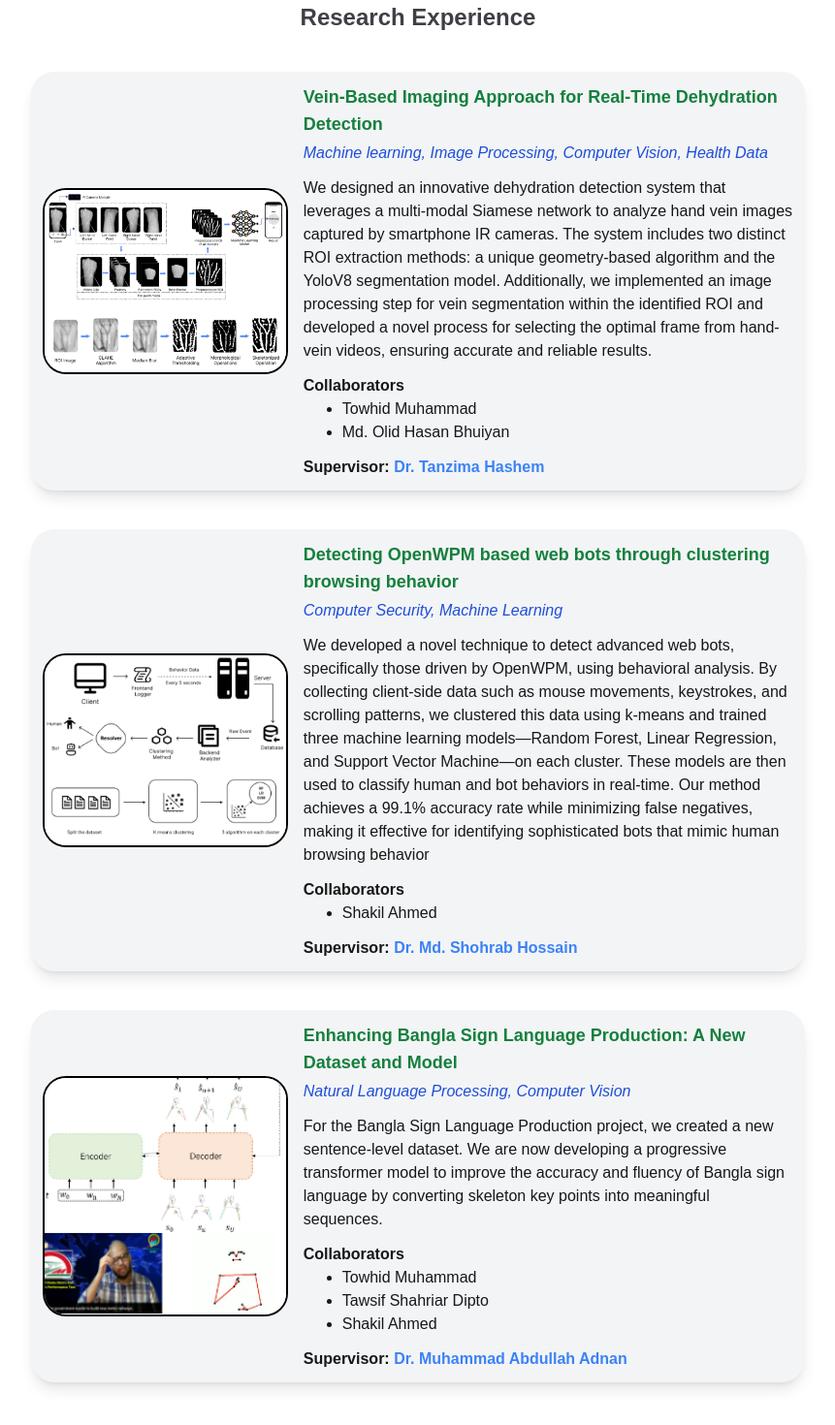
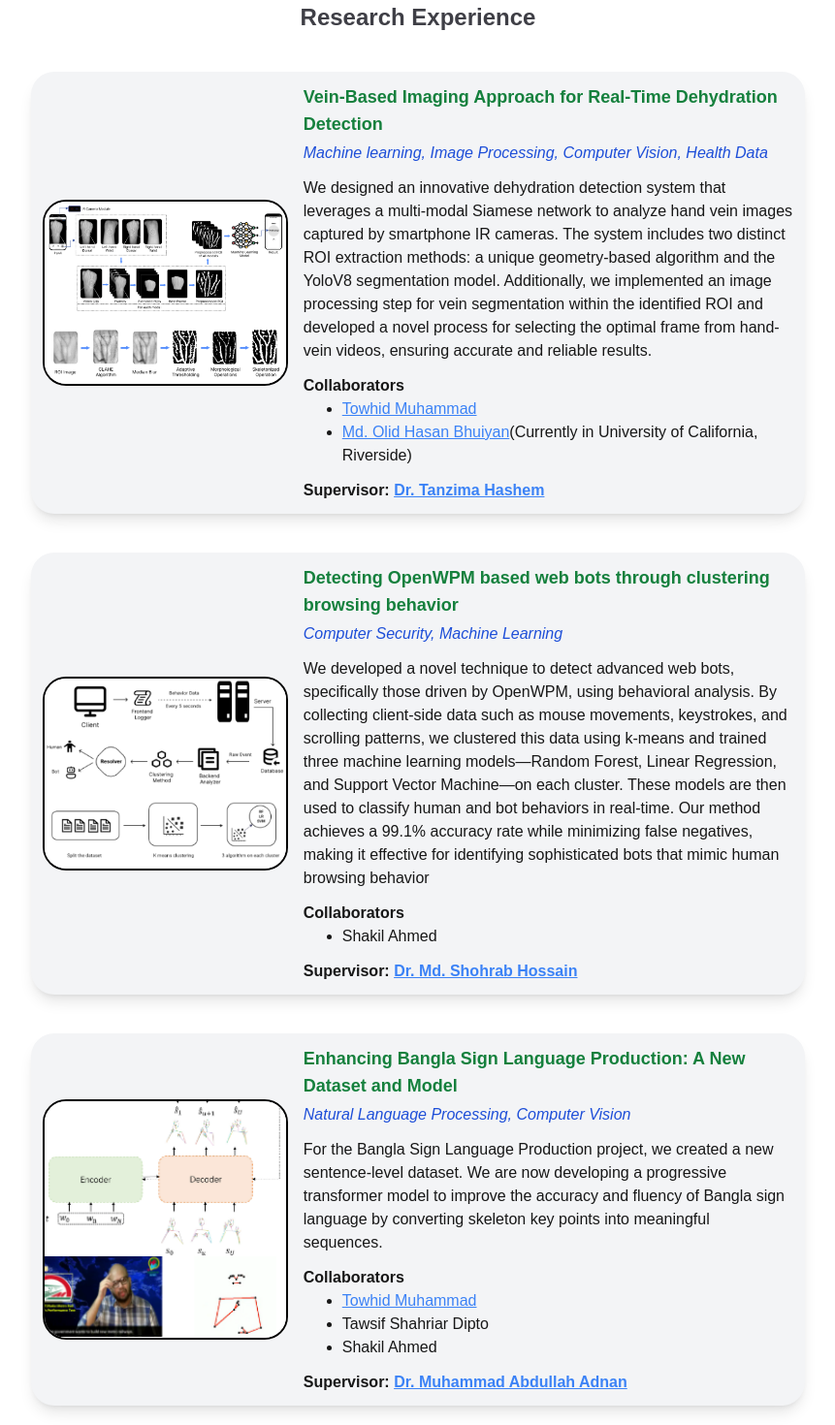
Before and after one commit to Rigan31/rigan31.github.io, a Next.js app: page /research in a window 1280 px wide. Shown: the part 90-1560 px from the top of the page at 97% size, without its empty margins (209-1070 px from the left). Before the commit the page ends 1536 px from the top, so only its background shows below. Built offline with nearby package versions, Linux system fonts and the light colour scheme.

Commit message:
Collaborator link added

```diff
--- a/app/page.js
+++ b/app/page.js
@@ -43,11 +43,11 @@ export default function Home() {
 
         </section>
 
-        {/* <div className="bg-yellow-200 dark:bg-black fixed bottom-2 right-2 text-base p-2">
+        <div className="bg-yellow-200 dark:bg-black fixed bottom-2 right-2 text-base p-2">
           <div onClick={()=> setTheme(theme === 'dark' ? 'light' : 'dark') } className=" bg-black dark:bg-white rounded-lg shadow-lg p-2 hover:text-lg transition duration-50 delay-50 cursor-pointer">
               <BsMoonStarsFill className=" text-white dark:text-black"/>
           </div>
-        </div> */}
+        </div>
       </main>
     </>
   );
--- a/app/research/page.js
+++ b/app/research/page.js
@@ -40,15 +40,15 @@ const research = () => {
                                     <div className="mt-3">
                                         <span className="font-bold text-base" >Collaborators</span>
                                         <ul className=" text-base list-disc pl-10">
-                                            <li>Towhid Muhammad</li>
-                                            <li>Md. Olid Hasan Bhuiyan</li>
+                                            <li><span className="text-blue-500"><a href="https://towhid17.github.io/" target="_blank"><u>Towhid Muhammad</u></a></span></li>
+                                            <li><span className="text-blue-500"><a href="https://sizvy.github.io/" target="_blank"><u>Md. Olid Hasan Bhuiyan</u></a></span>(Currently in University of California, Riverside)</li>
                                         </ul>
 
                                     </div>
 
                                     <div className="mt-3">
                                         <span className="font-bold text-base">Supervisor: </span>
-                                        <span className="text-blue-500 font-bold"><a href="https://sites.google.com/site/tanzimahashem/" target="_blank">Dr. Tanzima Hashem</a></span>
+                                        <span className="text-blue-500 font-bold"><a href="https://sites.google.com/site/tanzimahashem/" target="_blank"><u>Dr. Tanzima Hashem</u></a></span>
                                     </div>
                                 </div>
 
@@ -83,7 +83,7 @@ const research = () => {
 
                                     <div className="mt-3">
                                         <span className="font-bold text-base">Supervisor: </span>
-                                        <span className="text-blue-500 font-bold"><a href="https://mshohrabhossain.buet.ac.bd/" target="_blank">Dr. Md. Shohrab Hossain</a></span>
+                                        <span className="text-blue-500 font-bold"><a href="https://mshohrabhossain.buet.ac.bd/" target="_blank"><u>Dr. Md. Shohrab Hossain</u></a></span>
                                     </div>
                                 </div>
 
@@ -111,7 +111,7 @@ const research = () => {
                                     <div className="mt-3">
                                         <span className="font-bold text-base" >Collaborators</span>
                                         <ul className=" text-base list-disc pl-10">
-                                            <li>Towhid Muhammad</li>
+                                            <li><span className="text-blue-500"><a href="https://towhid17.github.io/" target="_blank"><u>Towhid Muhammad</u></a></span></li>
                                             <li>Tawsif Shahriar Dipto</li>
                                             <li>Shakil Ahmed</li>
                                         </ul>
@@ -120,7 +120,7 @@ const research = () => {
 
                                     <div className="mt-3">
                                         <span className="font-bold text-base">Supervisor: </span>
-                                        <span className="text-blue-500 font-bold"><a href="https://sites.google.com/site/abdullahadnan" target="_blank">Dr. Muhammad Abdullah Adnan</a></span>
+                                        <span className="text-blue-500 font-bold"><a href="https://sites.google.com/site/abdullahadnan" target="_blank"><u>Dr. Muhammad Abdullah Adnan</u></a></span>
                                     </div>
                                 </div>
 
--- a/components/MenuItem.js
+++ b/components/MenuItem.js
@@ -9,7 +9,7 @@ const MenuItem = ({showMenu, active}) => {
         <NavSingleItem showMenu={showMenu} path='/research' value='Research' />
         <NavSingleItem showMenu={showMenu} path='/projects' value='Projects'/>
         <NavSingleItem showMenu={showMenu} path='/experience' value='Experience'/>
-        <li onClick={showMenu} className="px-4 py-1 text-lg font-semibold hover:text-teal-600 hover:scale-110 transition duration-400 delay-100 dark:text-white"><u><Link href='https://drive.google.com/file/d/1TQLilZ7FwZ9G-Qq8G4Jw6fKIsYWqxUvR/view?usp=sharing' target='_blank'>Resume</Link></u></li>
+        <li className="px-4 py-1 text-lg font-semibold hover:text-teal-600 hover:scale-110 transition duration-400 delay-100 dark:text-white"><u><Link onClick={showMenu} href='https://drive.google.com/file/d/1TQLilZ7FwZ9G-Qq8G4Jw6fKIsYWqxUvR/view?usp=sharing' target='_blank'>Resume</Link></u></li>
         <NavSingleItem showMenu={showMenu} path='/contact' value='Contact'/>
     </ul>
   )
--- a/components/NavSingleItem.js
+++ b/components/NavSingleItem.js
@@ -7,7 +7,7 @@ const NavSingleItem = (props) => {
 
   const pathname = usePathname();
   return (
-    <li onClick={props.showMenu} className={pathname  == props.path ? "active px-4 py-1 text-lg scale-100 font-bold text-teal-600" : "px-4 py-1 text-lg font-semibold hover:text-teal-600  dark:text-white hover:text-teal-600 hover:scale-110 transition duration-400 delay-100"}><Link href={props.path} >{props.value}</Link></li>
+    <li className={pathname  == props.path ? "active px-4 py-1 text-lg scale-100 font-bold text-teal-600" : "px-4 py-1 text-lg font-semibold hover:text-teal-600  dark:text-white hover:text-teal-600 hover:scale-110 transition duration-400 delay-100"}><Link onClick={props.showMenu} href={props.path} >{props.value}</Link></li>
   )
 }
 
--- a/tailwind.config.js
+++ b/tailwind.config.js
@@ -1,5 +1,6 @@
 /** @type {import('tailwindcss').Config} */
 module.exports = {
+  darkMode: 'class',
   content: [
     "./pages/**/*.{js,ts,jsx,tsx,mdx}",
     "./components/**/*.{js,ts,jsx,tsx,mdx}",
```
Also changed, not shown: app/layout.js (+9 -2 lines).
